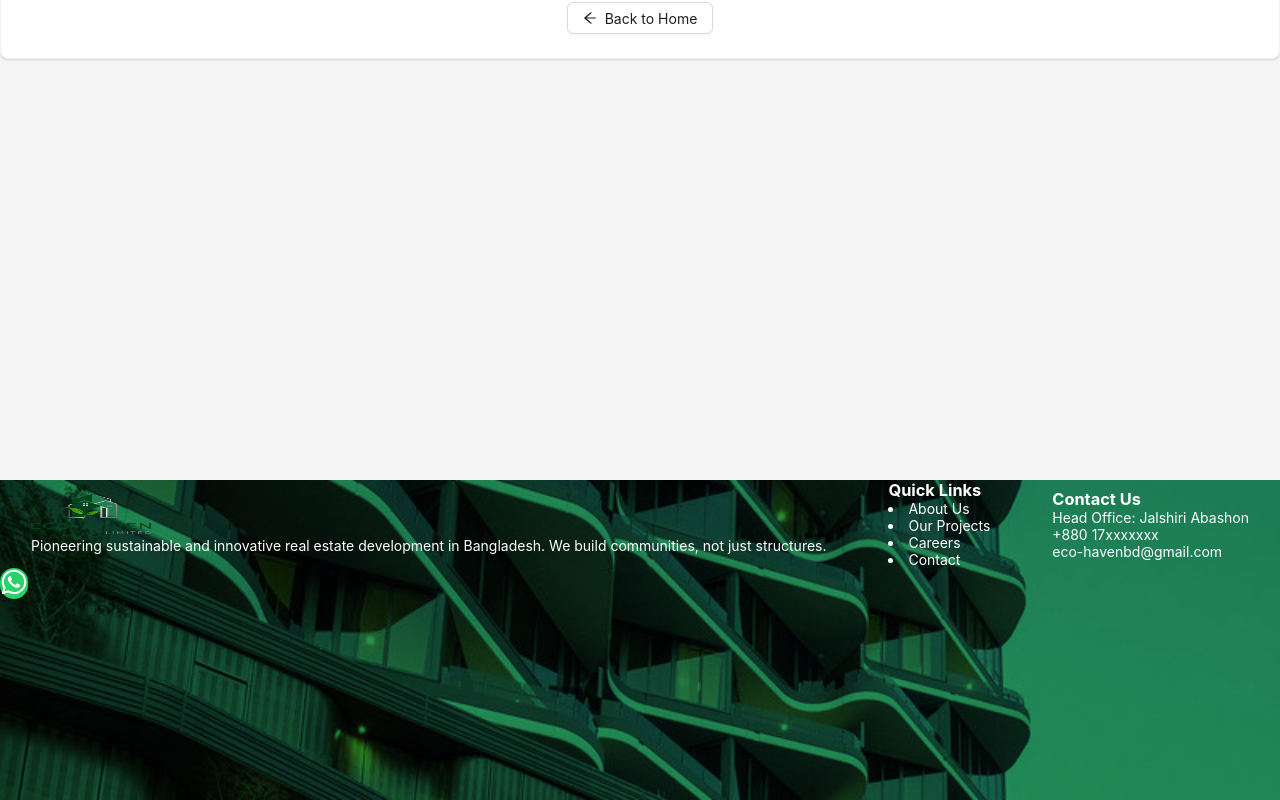
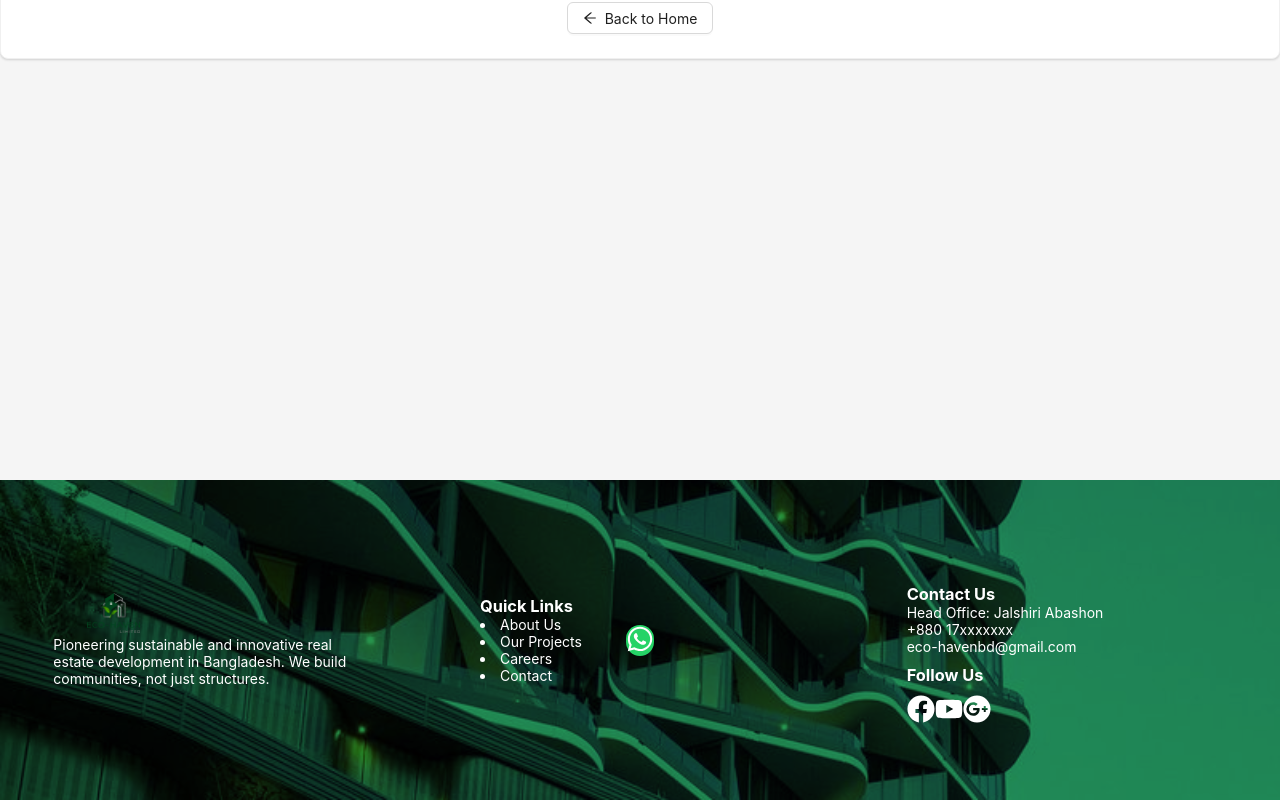
Before and after one commit to propertyinvestmentsolutionbd-svg/ecoHaven_front, a Next.js app: page / in a window 1280 px wide. Shown: the part 384-1184 px from the top of the page. Built offline with nearby package versions, Linux system fonts and the light colour scheme.

Commit message:
footer alignment

```diff
--- a/src/components/Layout/Footer.js
+++ b/src/components/Layout/Footer.js
@@ -1,58 +1,104 @@
 "use client";
 
 import Image from "next/image";
-import { FaWhatsapp } from "react-icons/fa";
-
+import {
+  FaWhatsapp,
+  FaFacebook,
+  FaYoutube,
+  FaGooglePlus,
+} from "react-icons/fa";
 export default function Footer() {
   return (
     <footer
-      className="footer relative text-white bg-[#01451E]/85 bg-blend-overlay bg-cover bg-center h-[40vh]"
+      className="footer relative flex justify-center items-center text-white bg-[#01451E]/85 bg-blend-overlay bg-cover bg-center h-[40vh]"
       style={{
         backgroundImage: "url('/footer.png')",
         backgroundPosition: "center 50%",
       }}
     >
-      <div className="absolute inset-0 bg-[#01451E]/30 z-0" />
-      <div className=" flex justify-around items-center">
-        <div className="">
-          <Image src="/logo.png" alt="Logo" width={120} height={40} />
-          <p className=" mt-4 text-white !text-white leading-relaxed ">
+      {/* Overlay */}
+      <div className="absolute inset-0 bg-[#01451E]/30 z-0 pointer-events-none" />
+
+      {/* Footer Content */}
+      <div className="relative z-10 flex justify-around items-center w-full max-w-6xl px-10 text-white">
+        {/* Left */}
+        <div className="w-1/4">
+          <Image
+            src="/logo.png"
+            alt="Logo"
+            width={120}
+            height={40}
+            className="object-contain"
+          />
+          <p className="mt-4 leading-relaxed text-white text-sm">
             Pioneering sustainable and innovative real estate development in
             Bangladesh. We build communities, not just structures.
           </p>
         </div>
+
         {/* Middle */}
-        <div className="">
-          <h3 className="text-lg font-semibold mb-3 text-white !text-white">
-            Quick Links
-          </h3>
-          <ul className="list-disc list-inside text-sm text-white !text-white space-y-2">
+        <div className="w-1/4">
+          <h3 className="text-lg font-semibold mb-3">Quick Links</h3>
+          <ul className="list-disc list-inside text-sm space-y-2">
             <li>
-              <a href="#">About Us</a>
+              <a href="#" className="hover:underline">
+                About Us
+              </a>
             </li>
             <li>
-              <a href="#">Our Projects</a>
+              <a href="#" className="hover:underline">
+                Our Projects
+              </a>
             </li>
             <li>
-              <a href="#">Careers</a>
+              <a href="#" className="hover:underline">
+                Careers
+              </a>
             </li>
             <li>
-              <a href="#">Contact</a>
+              <a href="#" className="hover:underline">
+                Contact
+              </a>
             </li>
           </ul>
         </div>
+
         {/* Right */}
-        <div className="">
-          <h3 className="text-lg font-semibold mb-3 text-white !text-white">
-            Contact Us
-          </h3>
-          <p className="text-white !text-white text-sm">
+        <div className="w-1/4">
+          <h3 className="text-xl font-semibold mb-4 mt-[30px]">Contact Us</h3>
+          <p className="text-base mb-3">
             <span className="font-medium">Head Office:</span> Jalshiri Abashon
           </p>
-          <p className="text-white !text-white text-sm mt-2">+880 17xxxxxxx</p>
-          <p className="text-white !text-white text-sm">
-            eco-havenbd@gmail.com
-          </p>
+          <p className="text-base mb-3">+880 17xxxxxxx</p>
+          <p className="text-base mb-6">eco-havenbd@gmail.com</p>
+
+          {/* Follow Us Section */}
+          <div className="mt-4">
+            <h3 className="text-xl font-semibold my-[10px]">Follow Us</h3>
+            <div className="flex space-x-[10px]">
+              <a
+                href="#"
+                className="text-white hover:text-blue-400 transition-colors duration-200"
+                aria-label="Facebook"
+              >
+                <FaFacebook size={28} />
+              </a>
+              <a
+                href="#"
+                className="text-white hover:text-red-500 transition-colors duration-200"
+                aria-label="YouTube"
+              >
+                <FaYoutube size={28} />
+              </a>
+              <a
+                href="#"
+                className="text-white hover:text-red-400 transition-colors duration-200"
+                aria-label="Google Plus"
+              >
+                <FaGooglePlus size={28} />
+              </a>
+            </div>
+          </div>
         </div>
       </div>
 
```
